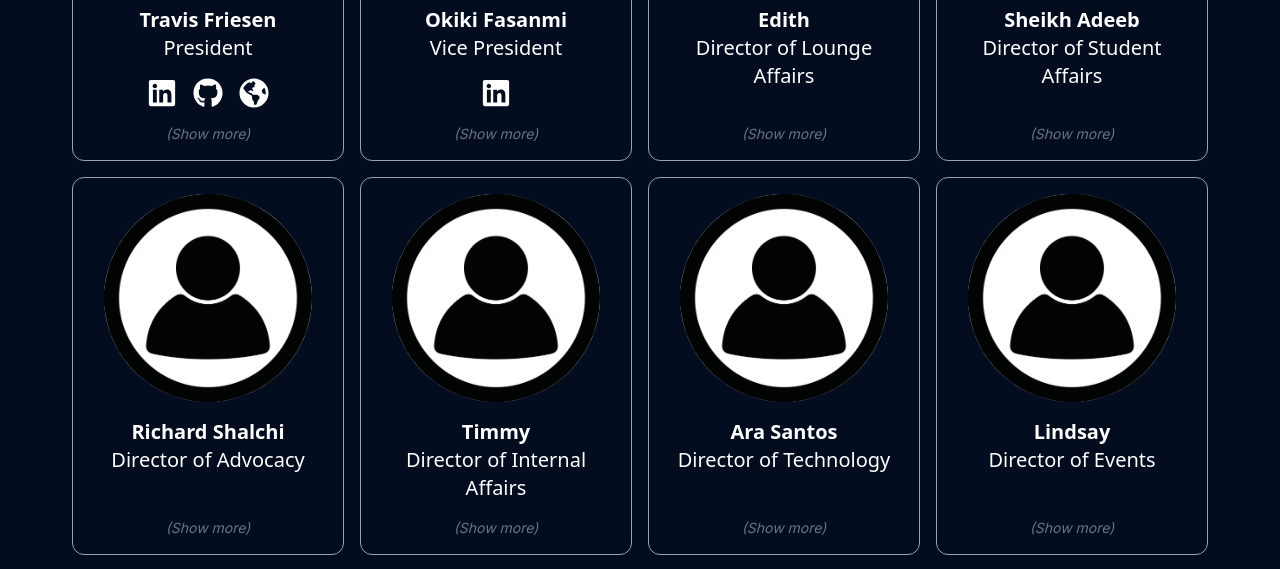
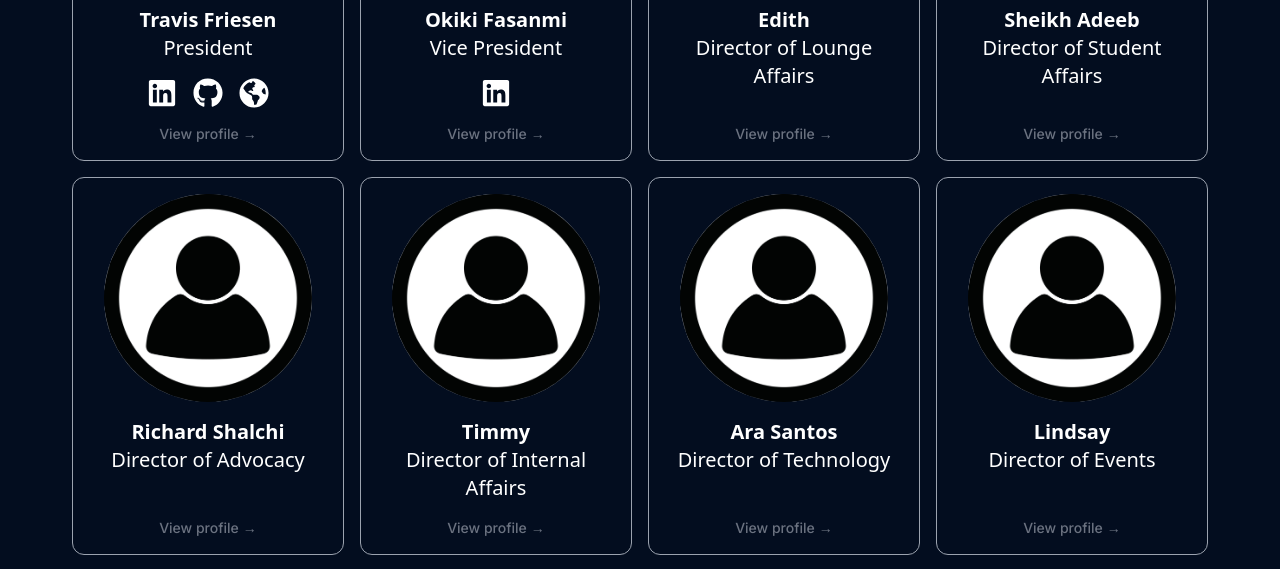
Before and after one commit to umanitoba-cssa/cssa-website-next, a Next.js app: page /team in a window 1280 px wide. Shown: the part 1100-1669 px from the top of the page. Built offline with nearby package versions, Linux system fonts and the light colour scheme.

Commit message:
Update profile card "see more" text

```diff
--- a/src/components/profile-card.tsx
+++ b/src/components/profile-card.tsx
@@ -56,7 +56,10 @@ export default function ProfileCard({
                 </div>
             }
 
-            <div className="text-sm text-gray-500 italic mt-auto">(Show more)</div>
+            <div className="mt-auto text-sm text-gray-500 font-medium text-center flex items-center justify-center gap-1">
+                <span>View profile</span>
+                <span>→</span>
+            </div>
         </motion.div>
     );
 }
```
